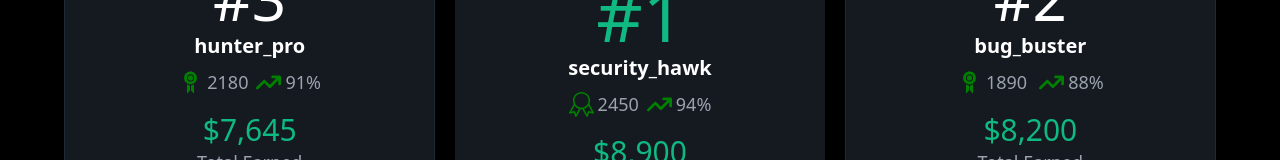
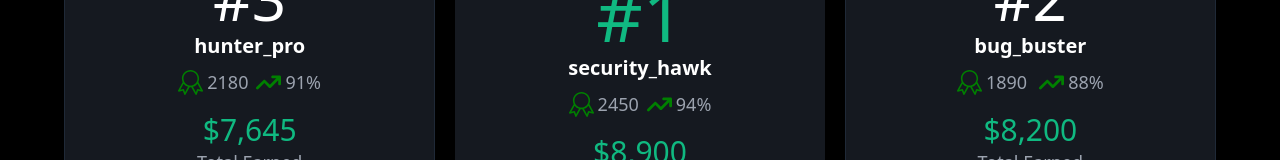
Before and after one commit to arthsaAr/CodeBounty, a React (Vite) app in the folder frontend/: page /dashboard-owner in a window 1280 px wide. Both pictures are taken after a click on the element "Leaderboard". Shown: the part 422-582 px from the top of the page. Built offline with nearby package versions, Linux system fonts and the light colour scheme.

Commit message:
switching all the badges to SlBadge(had better appearance)

```diff
--- a/frontend/src/components/dashboard/Quickactions.tsx
+++ b/frontend/src/components/dashboard/Quickactions.tsx
@@ -1,6 +1,7 @@
 import React from 'react'
 import { FiTarget } from 'react-icons/fi'
 import { GiAchievement } from "react-icons/gi";
+import { SlBadge } from "react-icons/sl";
 
 type NavBarProps = {
   setActivePage: (page: string) => void;
@@ -23,7 +24,7 @@ const Quickactions = ({ setActivePage}: NavBarProps) => {
             <div
                 onClick={() => setActivePage("leaderboard")}
                 className='flex flex-col gap-1 items-center border border-gray-800 bg-[#151920] hover:border-emerald-700 rounded-lg p-8 '>
-                <GiAchievement color="green" size={55} />
+                <SlBadge color="green" size={55} />
                 <h2 className='text-2xl'>Leaderboard</h2>
                 <h3 className='text-lg text-gray-500'>See top hunters and stats</h3>
             </div>
--- a/frontend/src/components/leaderboard/SummaryCard.tsx
+++ b/frontend/src/components/leaderboard/SummaryCard.tsx
@@ -1,5 +1,6 @@
 import React from 'react'
 import { FiTarget } from 'react-icons/fi'
+import { SlBadge } from "react-icons/sl";
 import { GiAchievement } from 'react-icons/gi'
 import { GoTrophy } from 'react-icons/go'
 
@@ -16,7 +17,7 @@ const SummaryCard = () => {
 
             <div
                 className='flex-1 flex flex-col gap-1 items-center justify-center text-center border border-gray-800 bg-[#151920] hover:border-emerald-700 rounded-lg p-8 '>
-                <GiAchievement color="green" size={60} />
+                <SlBadge color="green" size={60} />
                 <h2 className='text-2xl'>87%</h2>
                 <h3 className='text-lg text-gray-500'>Average Success Rate</h3>
             </div>
--- a/frontend/src/components/leaderboard/TopThreeCard.tsx
+++ b/frontend/src/components/leaderboard/TopThreeCard.tsx
@@ -23,7 +23,7 @@ const TopThreeCard = () => {
 
           <div className='flex flex-row gap-2 mt-1'>
             <div className='flex flex-row gap-1 items-center'>
-              <GiAchievement color="green" size={25} />
+              <SlBadge color="green" size={25} />
               <h2 className='text-gray-400 text-lg'>2180</h2>
             </div>
 
@@ -80,7 +80,7 @@ const TopThreeCard = () => {
 
             <div className='flex flex-row gap-3 mt-1'>
               <div className='flex flex-row gap-1 items-center'>
-                <GiAchievement color="green" size={25} />
+                <SlBadge color="green" size={25} />
                 <h2 className='text-gray-400 text-lg'>1890</h2>
               </div>
 
```
